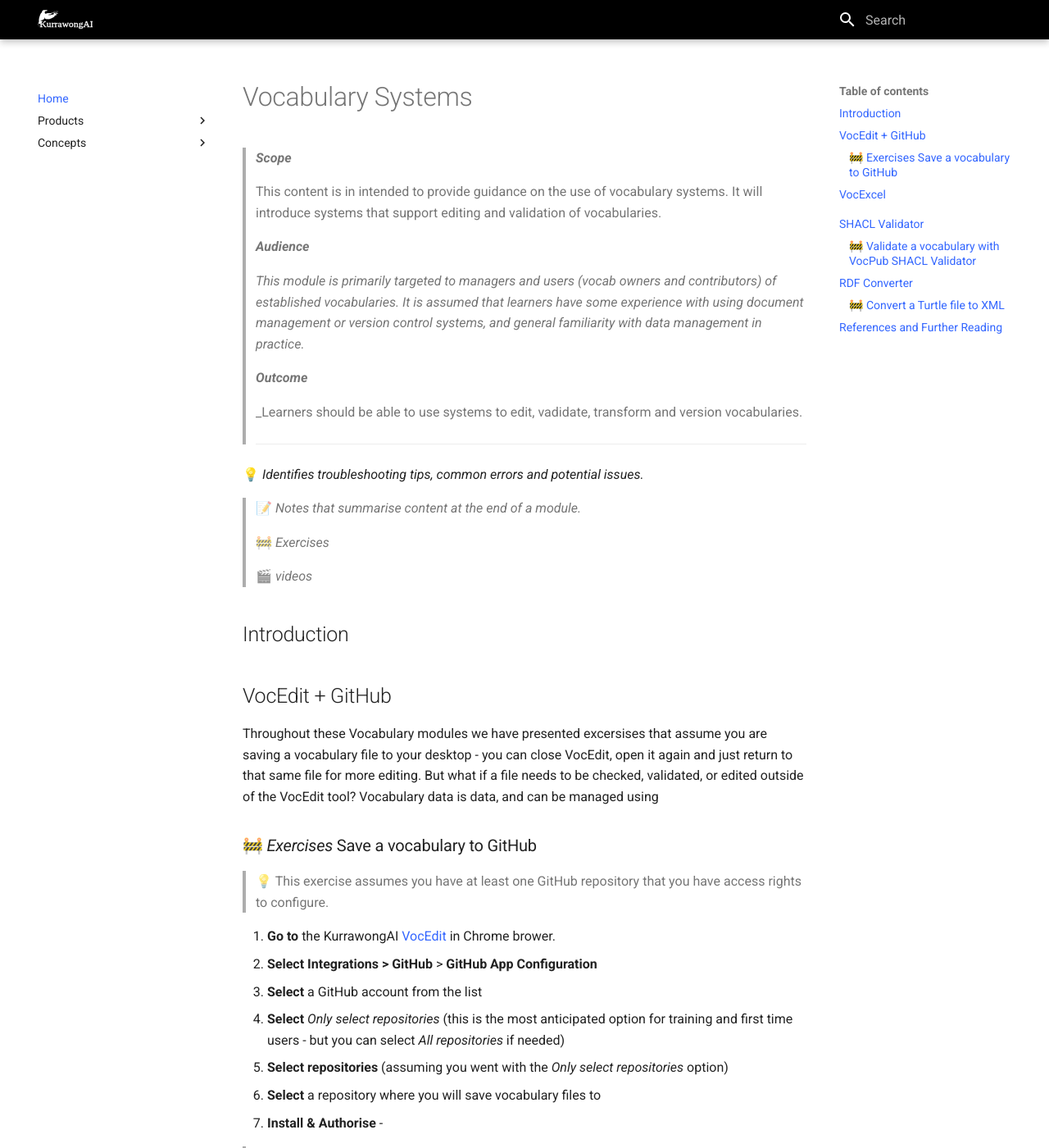
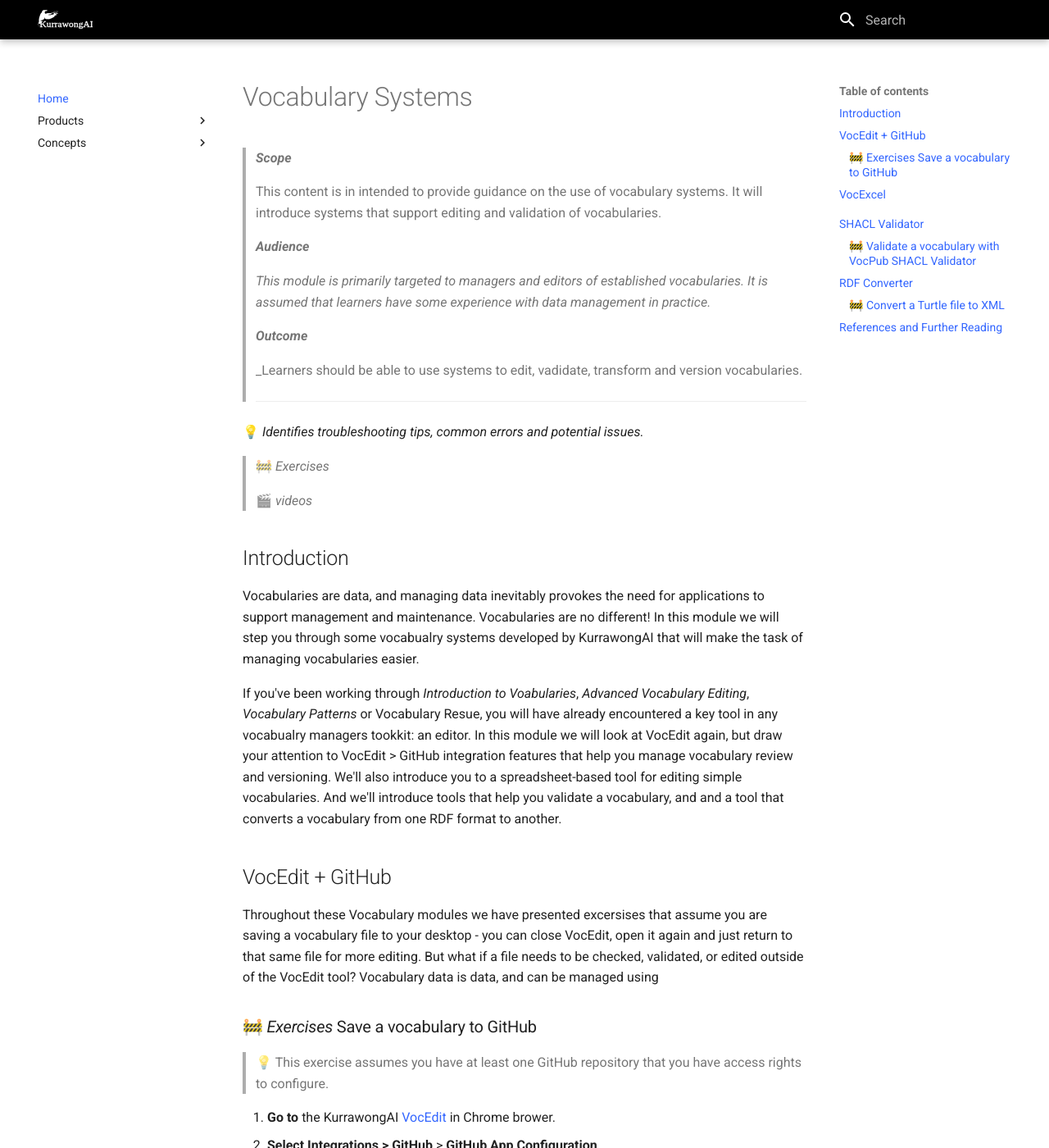
Before and after one commit to Kurrawong/docs, an MkDocs documentation site: the page built from docs/concepts/vocabs/vocab-systems.md, in a window 1280 px wide and 1400 px high. Shown: the whole window at 82% size. Built offline with MkDocs 1.6.1 and Material for MkDocs 9.7.7, drawn with Linux system fonts in a browser that asks for light colours.

Commit message:
Update vocab-systems.md

```diff
--- a/docs/concepts/vocabs/vocab-systems.md
+++ b/docs/concepts/vocabs/vocab-systems.md
@@ -10,7 +10,7 @@
 >
 >***Audience***
 >
->_This module is primarily targeted to managers and users (vocab owners and contributors) of established vocabularies. It is assumed that learners have some experience with using document management or version control systems, and general familiarity with data management in practice._
+>_This module is primarily targeted to managers and editors of established vocabularies. It is assumed that learners have some experience with data management in practice._
 >
 >***Outcome***
 >
@@ -20,13 +20,14 @@
 
 💡 _Identifies troubleshooting tips, common errors and potential issues._
 
-> 📝 _Notes that summarise content at the end of a module._
-
 > 🚧 _Exercises_
 
 > 🎬 _videos_
 
 ## Introduction
+Vocabularies are data, and managing data inevitably provokes the need for applications to support management and maintenance. Vocabularies are no different! In this module we will step you through some vocabualry systems developed by KurrawongAI that will make the task of managing vocabularies easier.
+
+If you've been working through _Introduction to Voabularies_, _Advanced Vocabulary Editing_, _Vocabulary Patterns_ or Vocabulary Resue, you will have already encountered a key tool in any vocabualry managers tookkit: an editor. In this module we will look at VocEdit again, but draw your attention to VocEdit > GitHub integration features that help you manage vocabulary review and versioning. We'll also introduce you to a spreadsheet-based tool for editing simple vocabularies. And we'll introduce tools that help you validate a vocabulary, and and a tool that converts a vocabulary from one RDF format to another.
 
 
 ## VocEdit + GitHub
```
